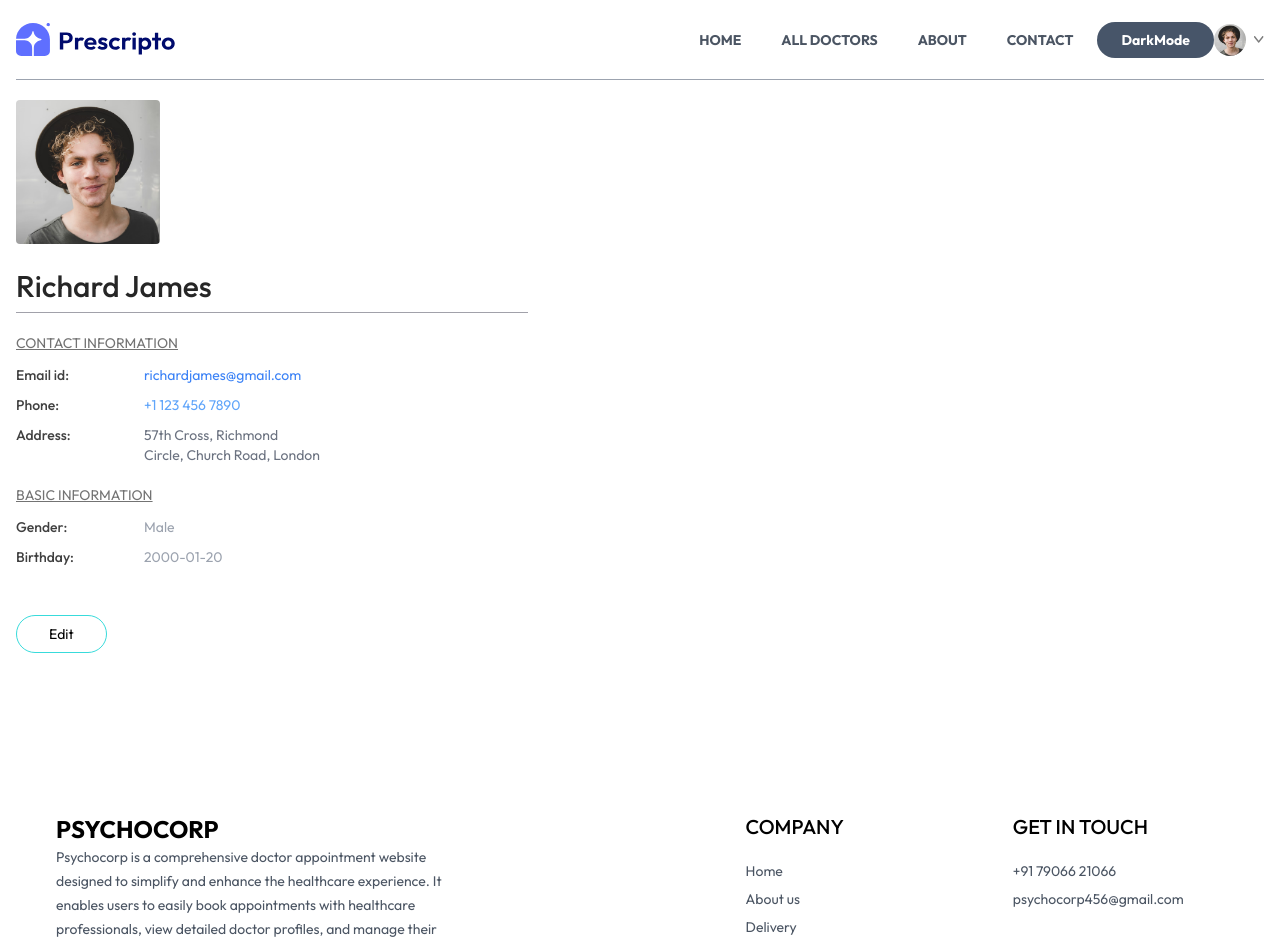
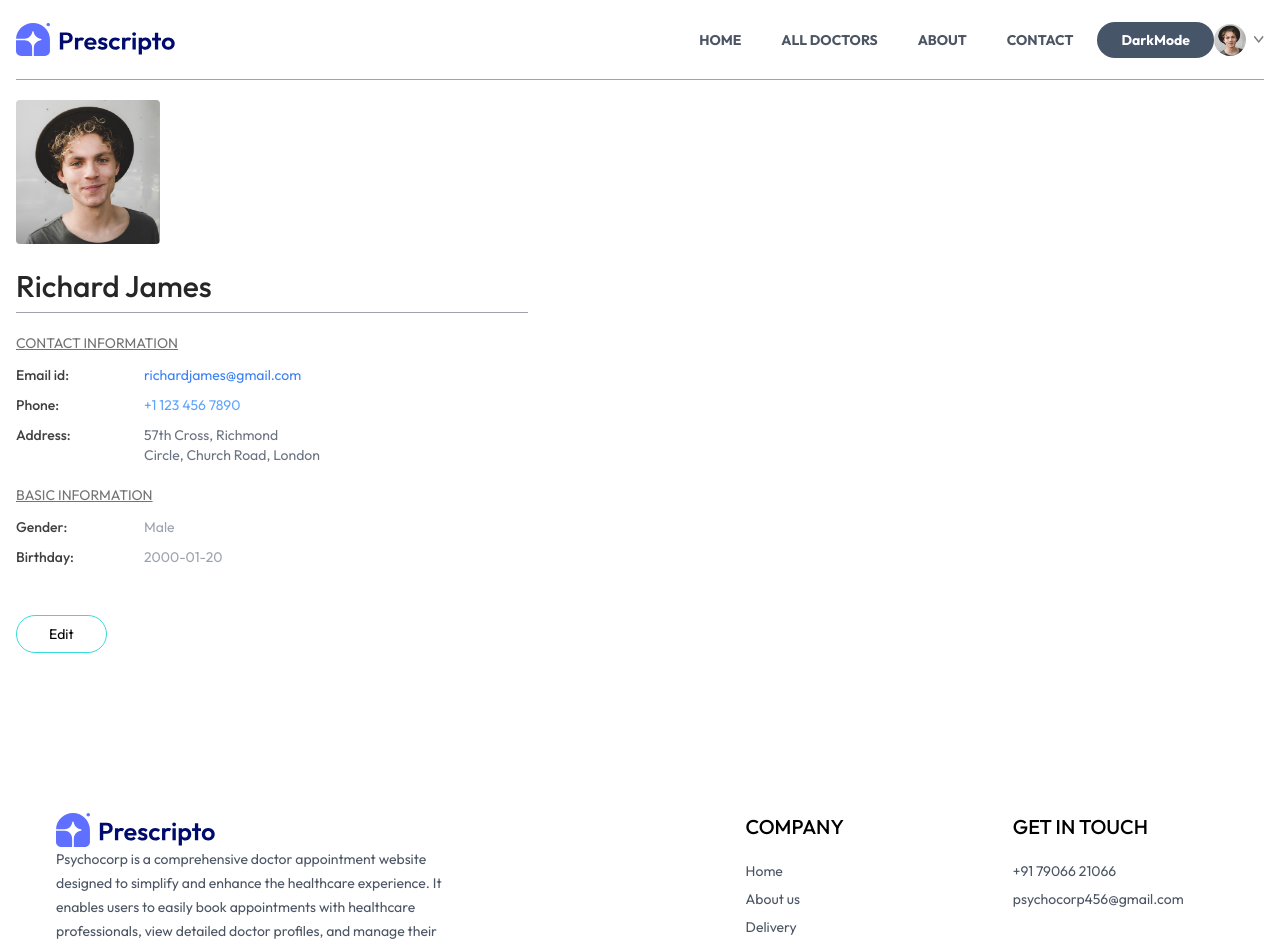
Before and after one commit to sukhdev19/PSYCHO-CORP, a React (Vite) app in the folder frontend/: page /my-profile in a window 1280 px wide. Shown: the top 946 px of the page. Built offline with nearby package versions, Linux system fonts and the light colour scheme.

Commit message:
update the logo

```diff
--- a/frontend/src/components/Footer.jsx
+++ b/frontend/src/components/Footer.jsx
@@ -7,7 +7,7 @@ const Footer = () => {
       <div className='flex flex-col sm:grid grid-cols-[3fr_1fr_1fr] gap-14 my-10  mt-40 text-sm'>
 
         <div>
-          <h2 className='text-2xl font-bold '>PSYCHOCORP</h2>
+          <img onClick={() => navigate('/')} className='w-36 sm:w-40 cursor-pointer' src={assets.logo} alt="" />
           <p className='w-full md:w-2/3 text-gray-600 leading-6'>Psychocorp is a comprehensive doctor appointment website designed to simplify and enhance the healthcare experience. It enables users to easily book appointments with healthcare professionals, view detailed doctor profiles, and manage their medical consultations. The platform provides features like a searchable doctor listing, appointment scheduling, and user profile management, making it a one-stop solution for organizing healthcare needs. With a user-friendly interface, Psychocorp aims to bridge the gap between patients and medical providers, offering an efficient and accessible way to access quality healthcare services.</p>
         </div>
 
```
